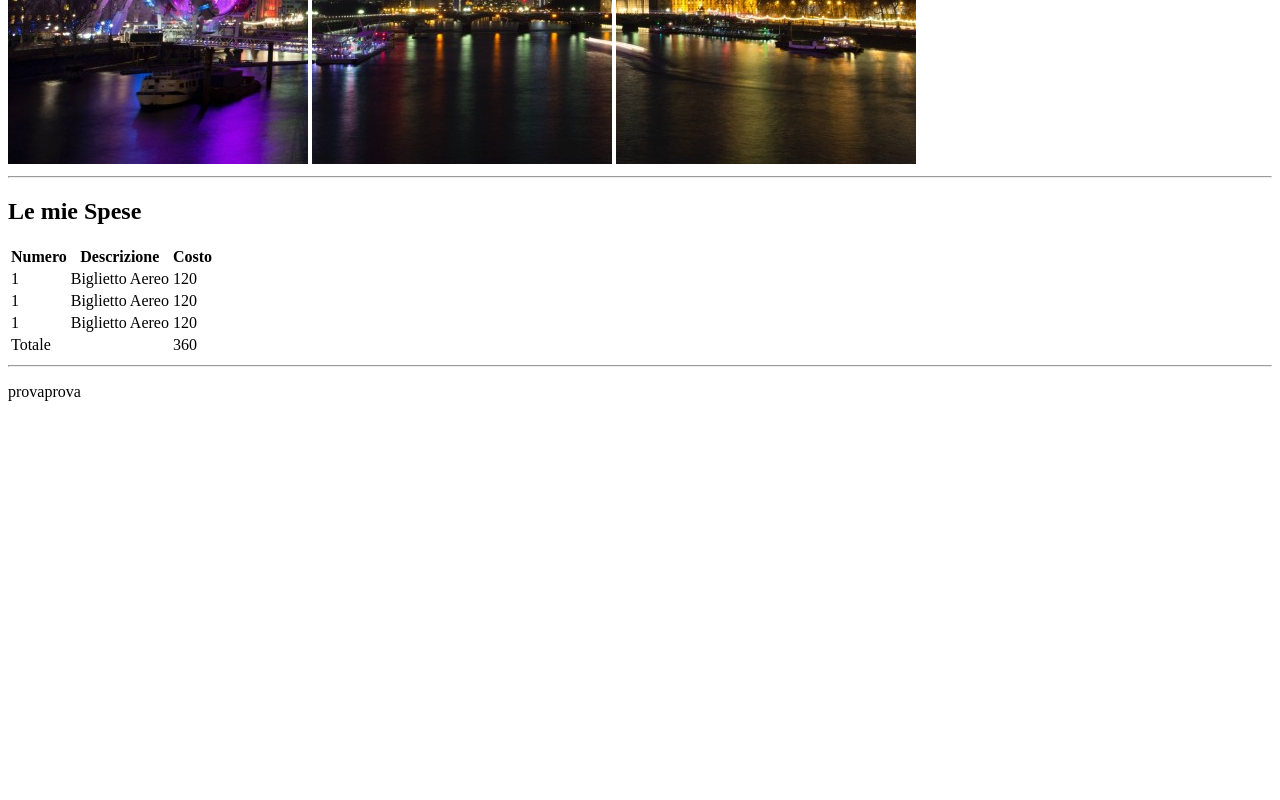
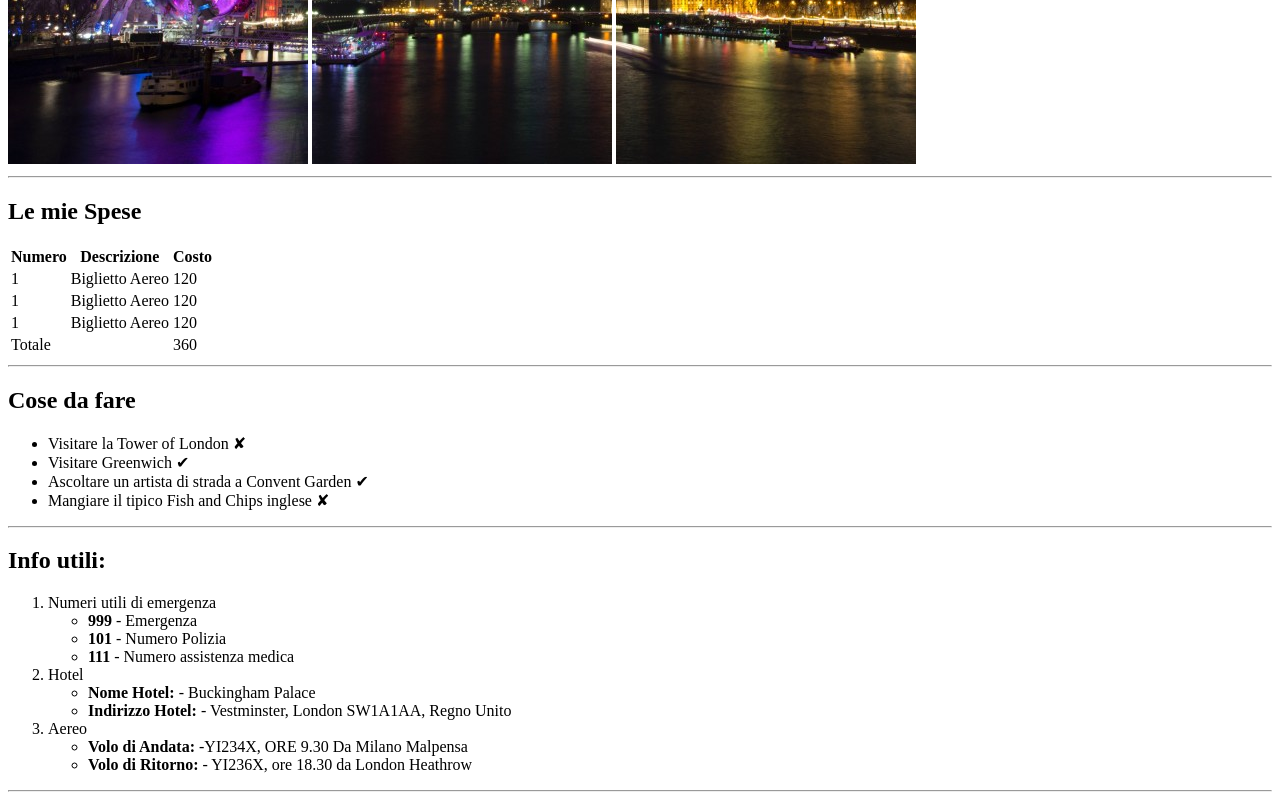
Before and after one commit to MartinaGangemi/html-london-trip, a plain HTML site: page index.html in a window 1280 px wide. Shown: the part 516-1316 px from the top of the page. Before the commit the page ends 933 px from the top, so only its background shows below. Drawn offline with Linux system fonts and the light colour scheme.

Commit message:
adding list

```diff
--- a/index.html
+++ b/index.html
@@ -17,7 +17,10 @@
     </header>
     <main>
 
+
         <section>
+
+            <!-- tabella spese -->
          <h2>Le mie Spese</h2>
 
            <table>
@@ -49,15 +52,55 @@
                 </tr>
             </table>
 
-<hr>
+             <hr>
+        </section>
 
+        <section>
+
+            <!-- lista cose da fare -->
+            <h2>Cose da fare</h2>
+            <ul>
+                <li>Visitare la Tower of London &#10008;</li>
+                <li>Visitare Greenwich &#10004</li>
+                <li>Ascoltare un artista di strada a Convent Garden &#10004</li>
+                <li>Mangiare il tipico Fish and Chips inglese &#10008;</li>
+            </ul>
+
+            <hr>
+        </section>
+
+        <section>
+
+            <!--lista info -->
+            <h2>Info utili:</h2>
+            <ol>
+                <li>Numeri utili di emergenza
+                    <ul>
+                        <li><strong>999</strong> - Emergenza</li>
+                        <li><strong>101</strong> - Numero Polizia</li>
+                        <li><strong>111</strong> - Numero assistenza medica</li>
+                    </ul>
+                </li>
+                <li>Hotel
+                    <ul>
+                        <li><strong>Nome Hotel:</strong> - Buckingham Palace</li>
+                        <li><strong>Indirizzo Hotel:</strong> - Vestminster, London SW1A1AA, Regno Unito</li>
+                    </ul>
+                </li>
+                <li>Aereo
+                    <ul>
+                        <li><strong>Volo di Andata:</strong> -YI234X, ORE 9.30 Da Milano Malpensa</li>
+                        <li><strong>Volo di Ritorno:</strong> - YI236X, ore 18.30 da London Heathrow</li>
+                    </ul>
+                </li>
+            </ol>
+            <hr>
         </section>
 
     </main>
 
 
 
-    <p>provaprova</p>
 
 </body>
 </html>
```
